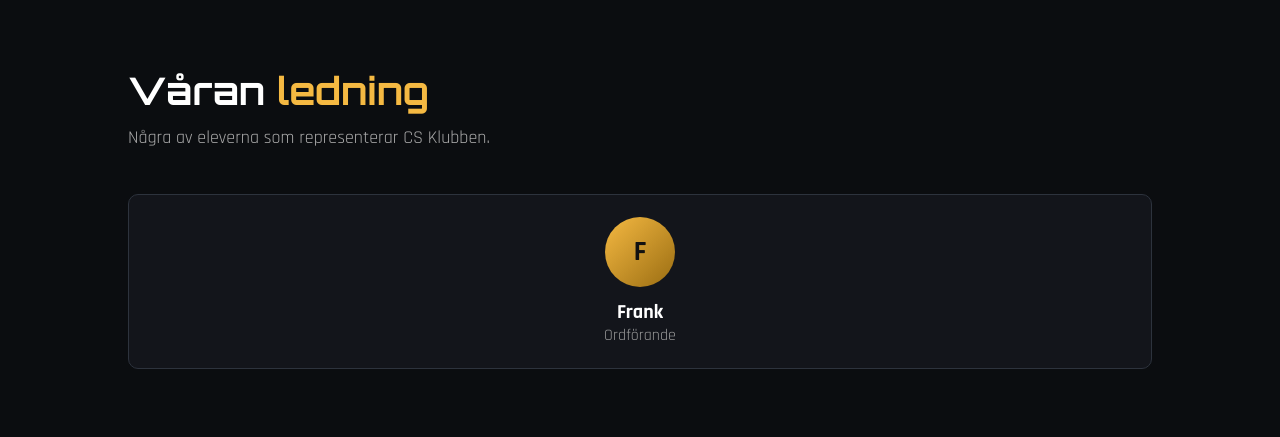
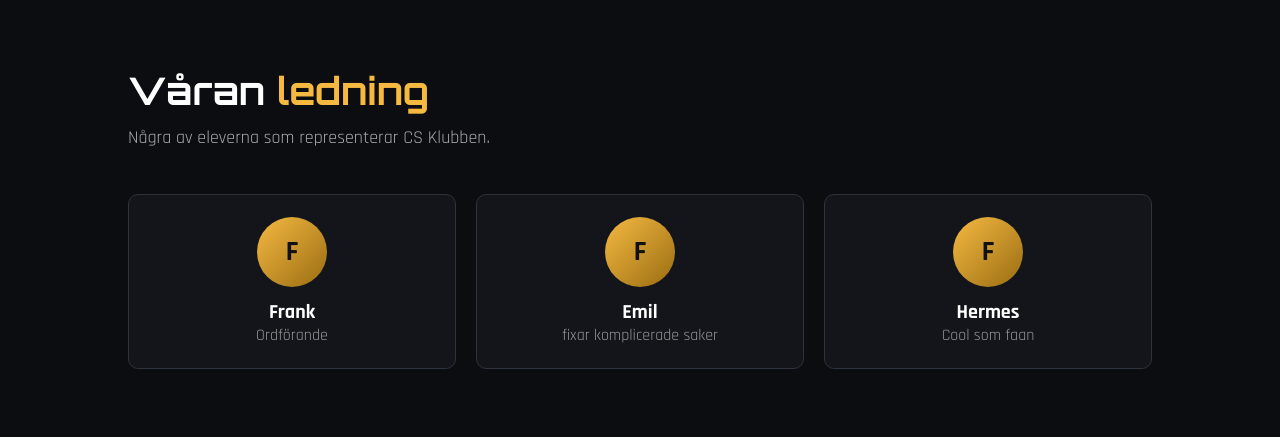
Before and after one commit to unknowncodr/CS-Klubben, a plain HTML site: page index.html in a window 1280 px wide. Shown: the part 2725-3162 px from the top of the page. Drawn offline with Linux system fonts and the light colour scheme.

Commit message:
Refactor index.html structure and content

```diff
--- a/index.html
+++ b/index.html
@@ -455,6 +455,16 @@
             <h4>Frank</h4>
             <span>Ordförande</span>
         </div>
+        <div class="member">
+            <div class="avatar">F</div>
+            <h4>Emil</h4>
+            <span>fixar komplicerade saker</span>
+        </div>
+        <div class="member">
+            <div class="avatar">F</div>
+            <h4>Hermes</h4>
+            <span>Cool som faan</span>
+        </div>
 
     </div>
 
```
